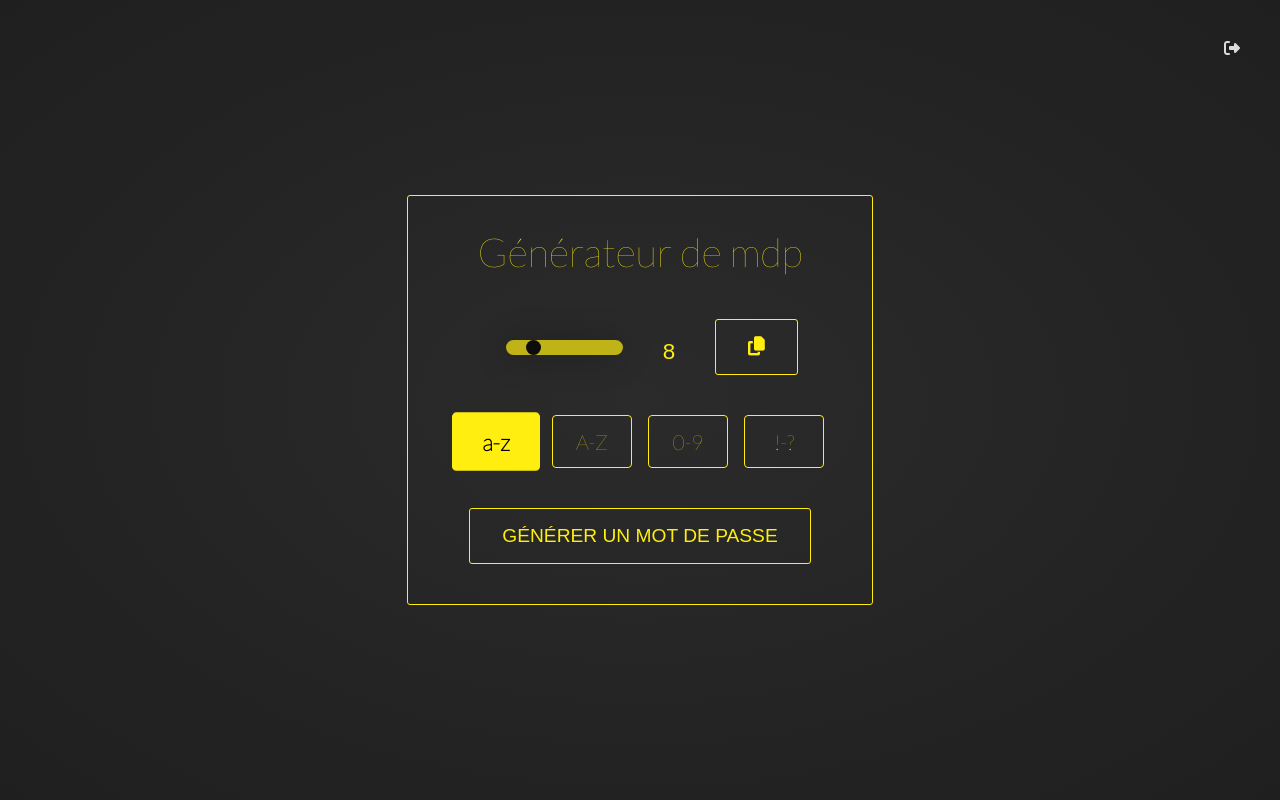
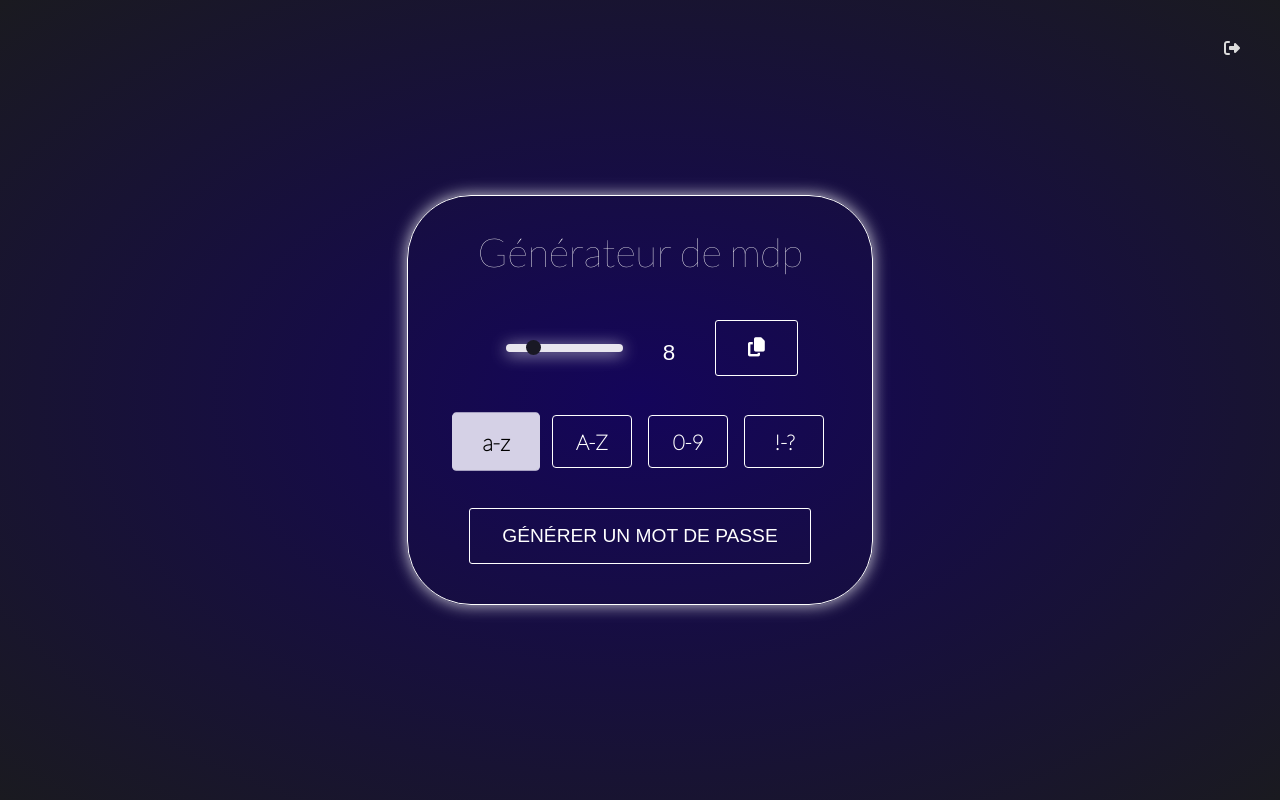
Before and after one commit to glg-dev/bac-a-sable, a React (Create React App) app: page /password-generator in a window 1280 px wide. Built offline with nearby package versions, Linux system fonts and the light colour scheme.

Commit message:
passwordGenerator style

```diff
--- a/src/projects/PasswordGenerator.jsx
+++ b/src/projects/PasswordGenerator.jsx
@@ -53,7 +53,7 @@ const PasswordGenerator = () => {
   return (
     <>
       <BackHomeArrow />
-      <div className="password-generator-wrapper">
+      <div className="game">
         <div className='password-generator'>
           <h3 className='output'>{password}</h3>
           <section className="range">
--- a/src/style/projects/_passwordGenerator.scss
+++ b/src/style/projects/_passwordGenerator.scss
@@ -1,19 +1,12 @@
-.password-generator-wrapper {
-  display: flex;
-  align-items: center;
-  justify-content: center;
-  width: 100vw;
-  height: 100vh;
-}
 .password-generator {
   display: flex;
   flex-direction: column;
   justify-content: center;
   align-items: center;
   padding: 2rem;
-  border: 1px solid $glowing-yellow;
-  border-radius: 3px;
-  color: $glowing-yellow;
+  border: 1px solid #FFF;
+  border-radius: 4rem;
+  box-shadow: 0 0 1rem rgba($color: #FFF, $alpha: .8);
   .output {
     text-align: center;
     font-size: 2.5rem;
@@ -36,12 +29,12 @@
       appearance: none;
       width: 40%;
       max-width: 100%;
-      height: 15px;
+      height: .5rem;
       padding: 0;
-      background: $glowing-yellow;
-      opacity: 0.7;
+      background: #FFF;
+      opacity: 0.9;
       transition: opacity $transition-duration;
-      box-shadow: 0 2px 35px rgba(0,0,0,.4555);
+      box-shadow: 0 2px 1rem rgba(#FFF,.8);
       border-radius: 10px;
       cursor: pointer;
       scroll-behavior: smooth;
@@ -50,11 +43,11 @@
         appearance: none;
         width: 15px;
         height: 15px;
-        background-color: #000;
+        background-color: $night-blue;
         border-radius: 18px;
         transition: $transition-duration ease;
         &:focus , &:active{
-          padding: 16px;
+          padding: .75rem;
           box-shadow:  0 0 10px rgba(0,0,0,.25);
         }
       }
@@ -69,24 +62,28 @@
   .items {
     display: flex;
     justify-content: space-between;
+    align-items: center;
     gap: 1rem;
     margin: 1rem 1rem 2rem;
+    height: 52px;
+    font-weight: bold;
     input {
       display: none;
       &:hover + label {
-        box-shadow: 0 0 8px $glowing-yellow;
-        filter: brightness(120%);
+        box-shadow: 0 0 8px #FFF;
+        background: $light-purple;
+        color: #000;
       }
       &:checked + label {
-        background: $glowing-yellow;
-        // filter: brightness(120%);
+        background: $light-purple;
         transform: scale(1.1);
         font-weight: bold;
         color: #000;
+        border: 1px solid $light-purple;
       }
     }
     label {
-      border: 1px solid $glowing-yellow;
+      border: 1px solid #FFF;
       border-radius: 4px;
       padding: 0.8rem;
       cursor: pointer;
@@ -100,8 +97,8 @@
   button {
     outline: none;
     background-color: transparent;
-    border: 1px solid $glowing-yellow;
-    color: $glowing-yellow;
+    border: 1px solid #FFF;
+    color: #FFF;
     padding: 1rem 2rem;
     margin: 0.5rem 0;
     border-radius: 3px;
@@ -110,8 +107,9 @@
     transition: .2s ease;
     cursor: pointer;
     &:hover {
-      box-shadow: 0 0 8px $glowing-yellow;
-      filter: brightness(120%);
+      box-shadow: 0 0 8px #FFF;
+      color: #000;
+      background-color: $light-purple;
     }
   }
 }
--- a/src/style/projects/_tictactoe.scss
+++ b/src/style/projects/_tictactoe.scss
@@ -41,7 +41,7 @@
       transform: scale(1);
       transition: $transition-duration;
       &.active {
-        background-color: #d5d1e6;
+        background-color: $light-purple;
       }
       &:hover {
         box-shadow: 0 0 12px rgba($color: #FFF, $alpha: .6);
@@ -67,7 +67,7 @@
   text-align: center;
   cursor: pointer;
   &:hover {
-    background-color: #d5d1e6;
+    background-color: $light-purple;
   }
   &:focus {
     outline: none;
--- a/src/style/utils/_variables.scss
+++ b/src/style/utils/_variables.scss
@@ -1,6 +1,7 @@
 // MAIN COLORS
 $night-blue: #1A1A20;
 $light-grey: #DBDBDB;
+$light-purple: #D5D1E6;
 
 // GLOWING COLORS
 $glowing-purple: #c724b1;
```
